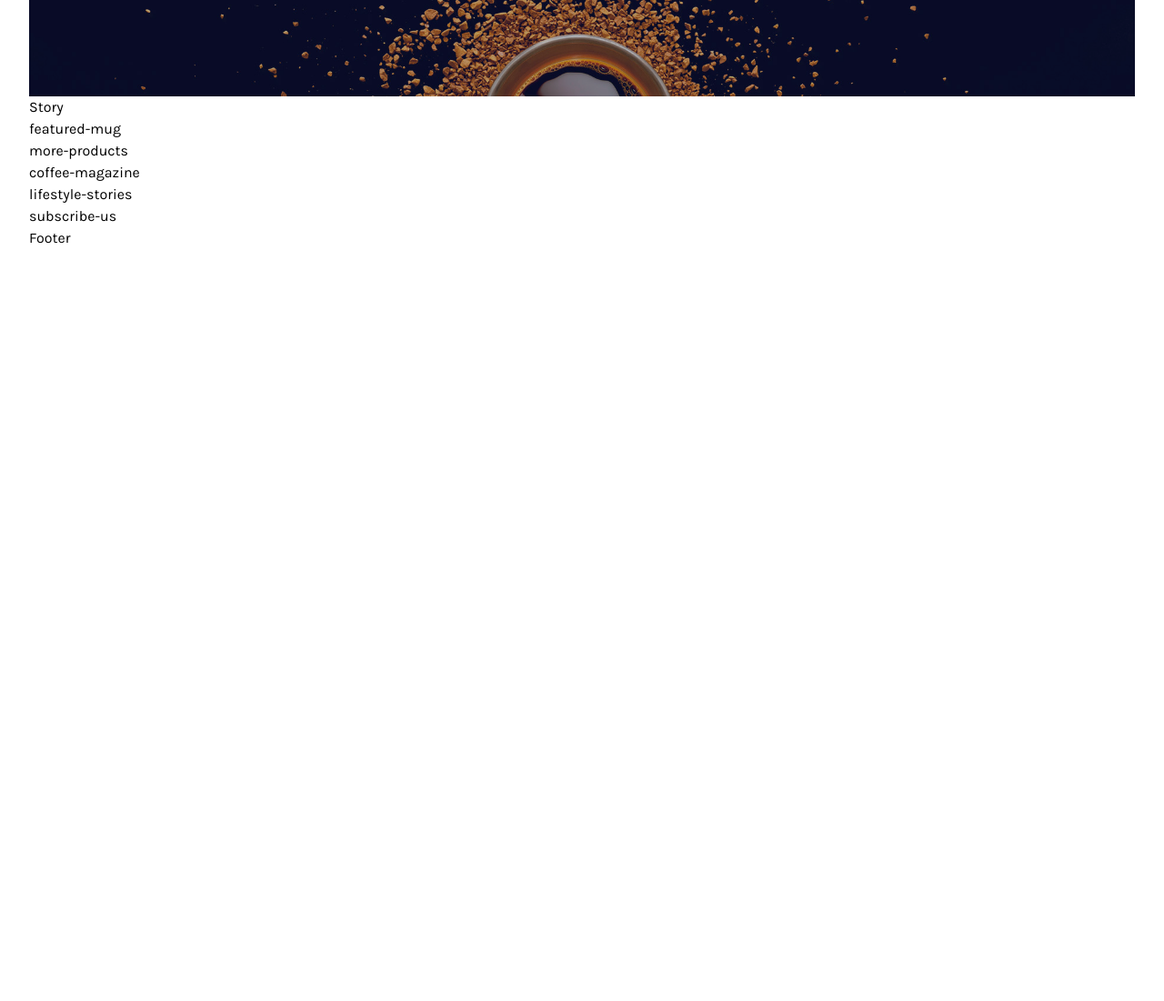
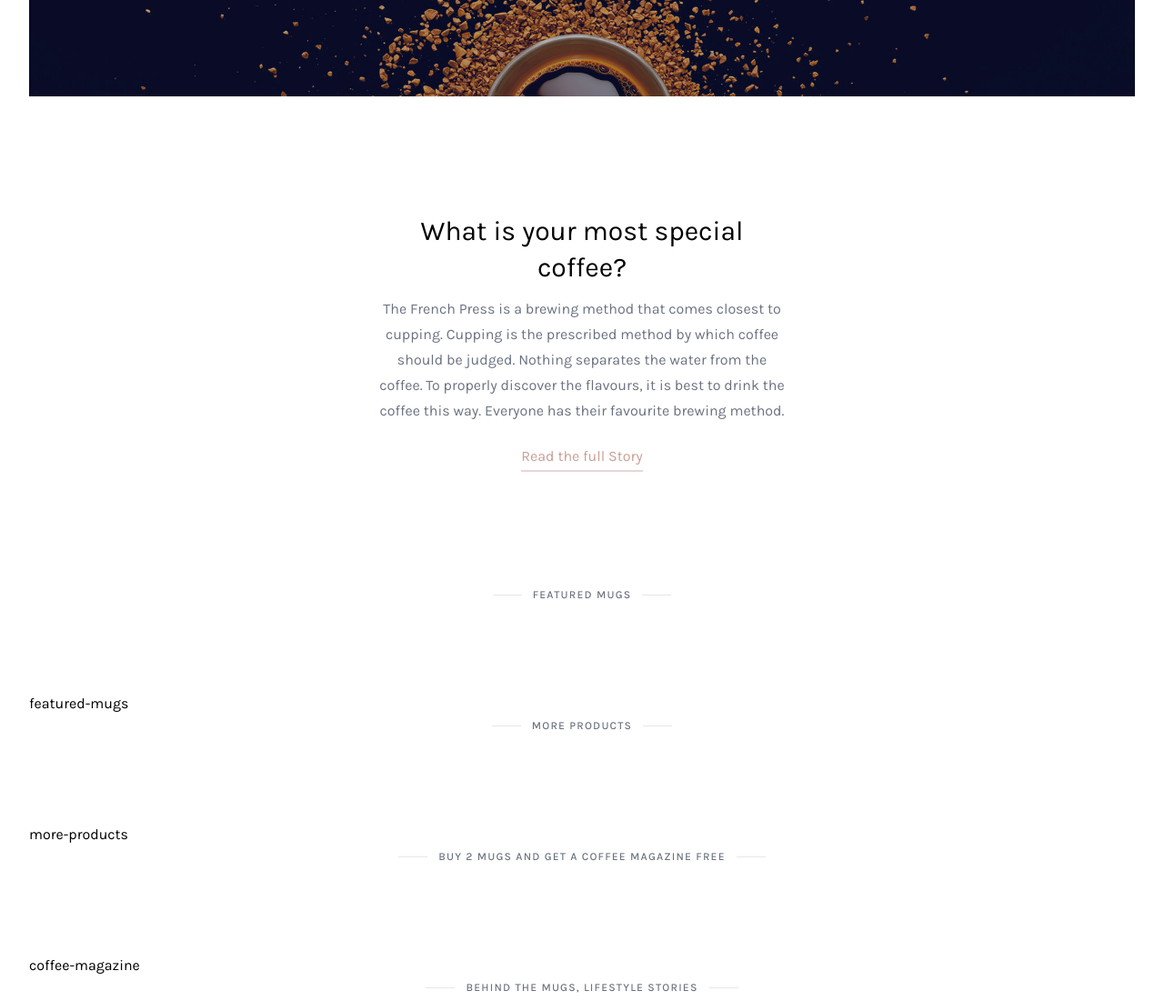
Before and after one commit to VuTam912/TailWindCSS-Coffee-style, a website: page public/index.html in a window 1280 px wide. Shown: the part 500-1601 px from the top of the page at 91% size. Before the commit the page ends 800 px from the top, so only its background shows below. Drawn offline with Linux system fonts and the light colour scheme.

Commit message:
Tạo phần Story Section và SubHeading

```diff
--- a/public/index.html
+++ b/public/index.html
@@ -14,7 +14,7 @@
         <header class="p-6 mx-auto">
           <nav class="flex flex-row justify-between items-center">
             <div class="logo basis-2/6 text-center text-xl font-semibold cursor-pointer">CoffeeStyle.</div>
-            <!-- nếu thiết bị có tỷ lệ lơn hơn 1024 trở lên thì show => lg -->
+            <!-- nếu thiết bị có tỷ lệ lơn hơn 1024 trở lên thì show => -->
             <!-- còn thiết bị nào nhỏ hơn 1024 thì hidden -->
             <ul
               id="ct-top-menu"
@@ -106,14 +106,62 @@
             </div>
           </div>
           <!-- End slider -->
-          <div class="story">Story</div>
+          <div class="story">
+            <div class="w-full h-full flex justify-between items-center">
+              <!-- man hinh tu be px (default) -> xl den to -->
+              <div class="px-4 sm:px-16 md:px-32 lg:px-64 xl:px-96 py-32 text-center">
+                <div class="text-3xl leading-10 mb-3">What is your most special coffee?</div>
+                <div class="text-gray-500 leading-7 mb-6">
+                  The French Press is a brewing method that comes closest to cupping. Cupping is the prescribed method
+                  by which coffee should be judged. Nothing separates the water from the coffee. To properly discover
+                  the flavours, it is best to drink the coffee this way. Everyone has their favourite brewing method.
+                </div>
+                <div class="">
+                  <a
+                    href="#"
+                    class="text-coffee-200 hover:text-coffee-600 relative after:absolute after:-bottom-2 after:left-0 after:bg-coffee-50 hover:after:bg-coffee-200 after:h-0.5 after:w-full after:transition-all after:ease-in-out after:duration-400"
+                    >Read the full Story</a
+                  >
+                </div>
+              </div>
+            </div>
+          </div>
           <!-- End story -->
-          <div class="featured-mug">featured-mug</div>
+
+          <div class="ct-subheadline">
+            <!-- ct = customize css in input.css -->
+            <div class="ct-subheadline-deco-line"></div>
+            <div class="ct-subheadline-deco-label">Featured Mugs</div>
+            <div class="ct-subheadline-deco-line"></div>
+          </div>
+
+          <div class="featured-mug">featured-mugs</div>
           <!-- End featured-mug -->
+
+          <div class="ct-subheadline">
+            <div class="ct-subheadline-deco-line"></div>
+            <div class="ct-subheadline-deco-label">More Products</div>
+            <div class="ct-subheadline-deco-line"></div>
+          </div>
+
           <div class="more-products">more-products</div>
           <!-- End more-products -->
+
+          <div class="ct-subheadline">
+            <div class="ct-subheadline-deco-line"></div>
+            <div class="ct-subheadline-deco-label">Buy 2 mugs and get a coffee magazine free</div>
+            <div class="ct-subheadline-deco-line"></div>
+          </div>
+
           <div class="coffee-magazine">coffee-magazine</div>
           <!-- End coffee-magazine -->
+
+          <div class="ct-subheadline">
+            <div class="ct-subheadline-deco-line"></div>
+            <div class="ct-subheadline-deco-label">Behind the mugs, lifestyle stories</div>
+            <div class="ct-subheadline-deco-line"></div>
+          </div>
+
           <div class="lifestyle-stories">lifestyle-stories</div>
           <!-- End lifestyle-stories -->
           <div class="subscribe-us">subscribe-us</div>
--- a/src/input.css
+++ b/src/input.css
@@ -14,7 +14,7 @@
 
 /* items of navbar - lg =>1024 */
 .ct-top-menu-item {
-  @apply py-1 cursor-pointer hover:text-gray-800 relative after:lg:absolute after:lg:bottom-0 after:lg:left-0 after:lg:bg-light-coffee after:lg:h-0.5 after:lg:w-0 hover:after:lg:w-full after:lg:transition-all after:lg:ease-in-out after:lg:duration-300;
+  @apply py-1 cursor-pointer hover:text-gray-800 relative after:lg:absolute after:lg:bottom-0 after:lg:left-0 after:lg:bg-coffee-200 after:lg:h-0.5 after:lg:w-0 hover:after:lg:w-full after:lg:transition-all after:lg:ease-in-out after:lg:duration-300;
 }
 
 /* active for menu */
@@ -30,3 +30,16 @@
 .ct-badge-circle {
   @apply text-xs text-center rounded-full px-1.5;
 }
+
+/* text-[] : font-size: */
+.ct-subheadline {
+  @apply flex justify-center items-center mb-24;
+}
+
+.ct-subheadline-deco-line {
+  @apply w-8 h-px bg-gray-200 mx-3;
+}
+
+.ct-subheadline-deco-label {
+  @apply uppercase tracking-widest text-gray-500 font-medium text-[12px] text-center;
+}
--- a/tailwind.config.js
+++ b/tailwind.config.js
@@ -6,8 +6,14 @@ module.exports = {
       fontFamily: {
         karla: ["Karla", "sans-serif"],
       },
+      // đinh nghĩa các thuộc tính css và cho phép tái sử dụng nhiều lầnc
       colors: {
-        "light-coffee": "#C89F94",
+        coffee: {
+          50: "#E8D6D8",
+          200: "#C89F94",
+          400: "#A25F48",
+          600: "#744838",
+        },
       },
       keyframes: {
         slideDown: {
```
Also changed, not shown: public/output.css.
